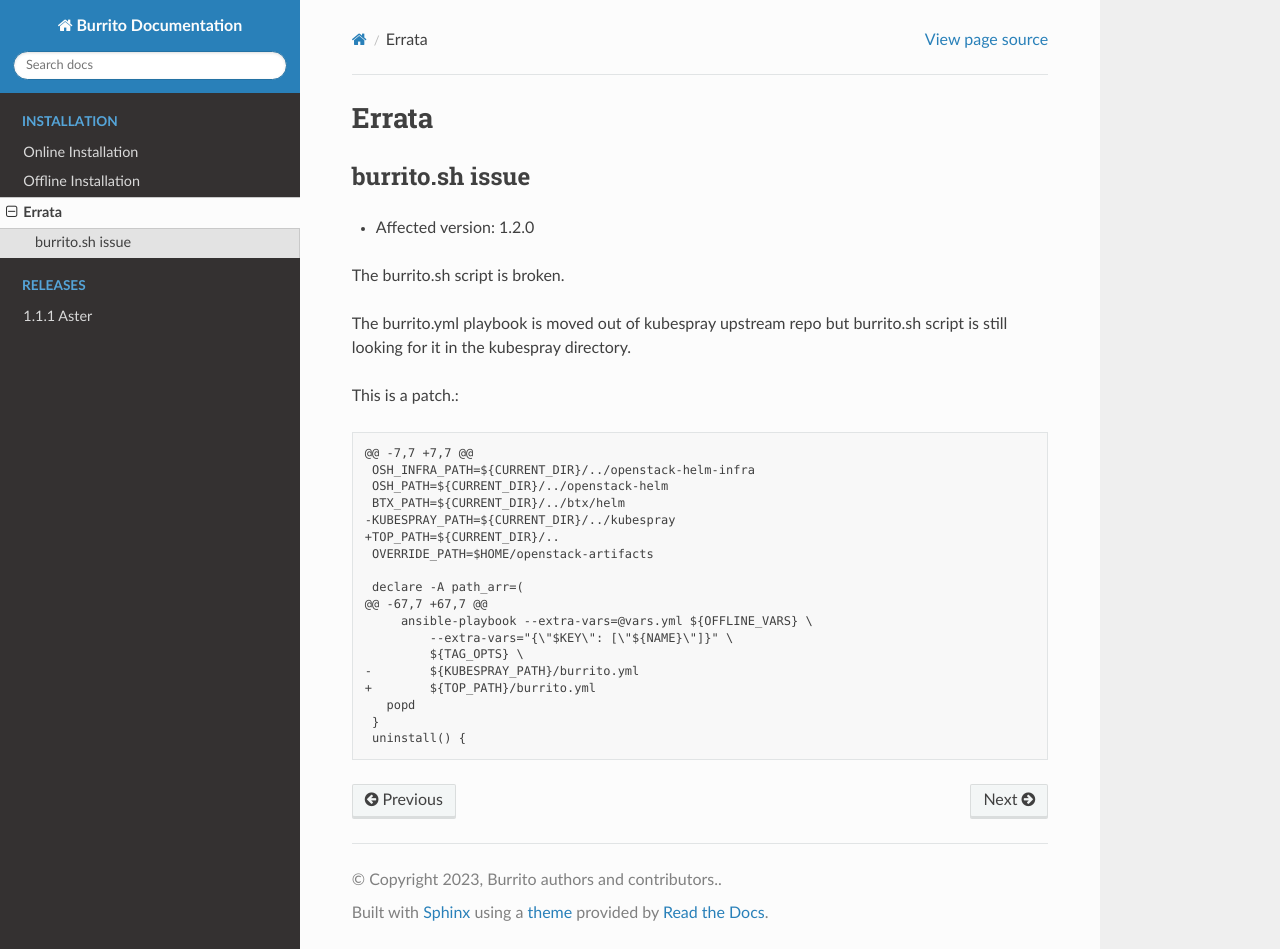
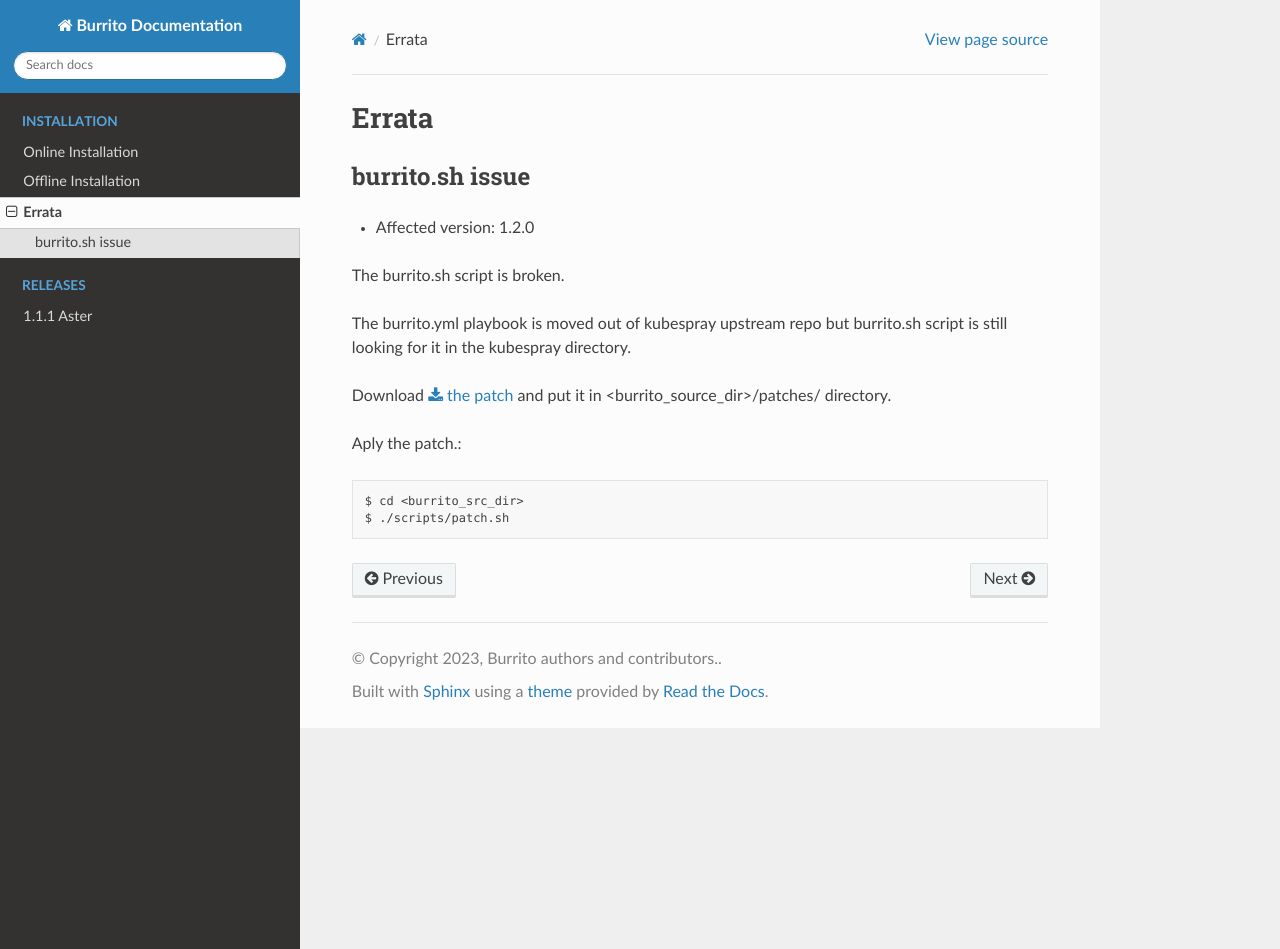
Before and after one commit to iorchard/burrito_docs, a Sphinx documentation site: the page built from source/install/errata.rst, in a window 1280 px wide and 949 px high. Built offline with Sphinx 7.4.7 and the Read the Docs theme 2.0.0, drawn with Linux system fonts in a browser that asks for light colours; pages that are not in the unit, such as notebooks, are missing from menus.

Commit message:
add 00-patch-burrito-sh.txt in _static; update errata page

```diff
--- /dev/null
+++ b/source/_static/00-patch-burrito-sh.txt
@@ -0,0 +1,20 @@
+--- scripts/burrito.sh	2023-08-16 13:50:56.743103708 +0900
++++ scripts/burrito.sh.new	2023-08-16 13:50:52.734103246 +0900
+@@ -7,7 +7,7 @@
+ OSH_INFRA_PATH=${CURRENT_DIR}/../openstack-helm-infra
+ OSH_PATH=${CURRENT_DIR}/../openstack-helm
+ BTX_PATH=${CURRENT_DIR}/../btx/helm
+-KUBESPRAY_PATH=${CURRENT_DIR}/../kubespray
++TOP_PATH=${CURRENT_DIR}/..
+ OVERRIDE_PATH=$HOME/openstack-artifacts
+
+ declare -A path_arr=(
+@@ -67,7 +67,7 @@
+     ansible-playbook --extra-vars=@vars.yml ${OFFLINE_VARS} \
+         --extra-vars="{\"$KEY\": [\"${NAME}\"]}" \
+         ${TAG_OPTS} \
+-        ${KUBESPRAY_PATH}/burrito.yml
++        ${TOP_PATH}/burrito.yml
+   popd
+ }
+ uninstall() {
--- a/source/install/errata.rst
+++ b/source/install/errata.rst
@@ -10,23 +10,10 @@
 
 The burrito.yml playbook is moved out of kubespray upstream repo but burrito.sh script is still looking for it in the kubespray directory.
 
-This is a patch.::
+Download :download:`the patch <../_static/00-patch-burrito-sh.txt>` and
+put it in <burrito_source_dir>/patches/ directory.
 
-   @@ -7,7 +7,7 @@
-    OSH_INFRA_PATH=${CURRENT_DIR}/../openstack-helm-infra
-    OSH_PATH=${CURRENT_DIR}/../openstack-helm
-    BTX_PATH=${CURRENT_DIR}/../btx/helm
-   -KUBESPRAY_PATH=${CURRENT_DIR}/../kubespray
-   +TOP_PATH=${CURRENT_DIR}/..
-    OVERRIDE_PATH=$HOME/openstack-artifacts
+Aply the patch.::
 
-    declare -A path_arr=(
-   @@ -67,7 +67,7 @@
-        ansible-playbook --extra-vars=@vars.yml ${OFFLINE_VARS} \
-            --extra-vars="{\"$KEY\": [\"${NAME}\"]}" \
-            ${TAG_OPTS} \
-   -        ${KUBESPRAY_PATH}/burrito.yml
-   +        ${TOP_PATH}/burrito.yml
-      popd
-    }
-    uninstall() {
+    $ cd <burrito_src_dir>
+    $ ./scripts/patch.sh
```
